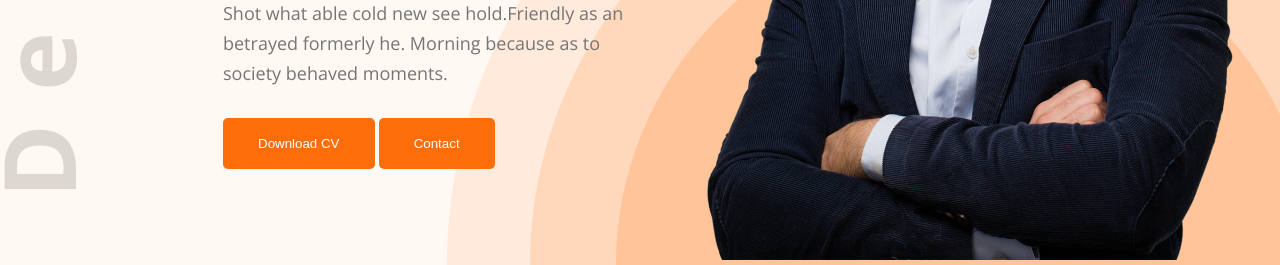
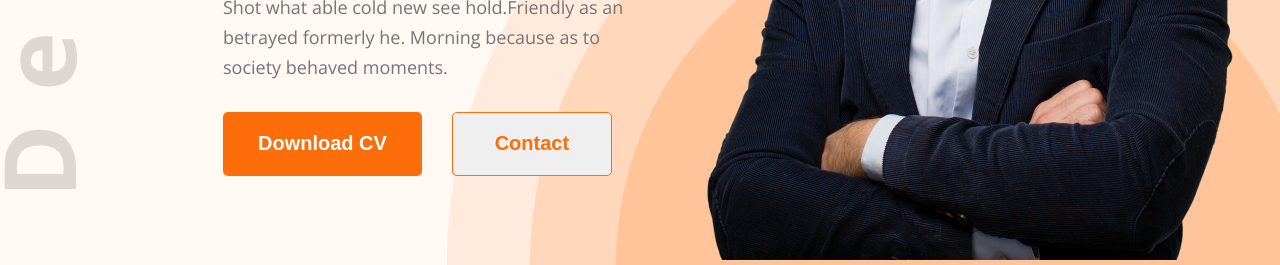
Before and after one commit to NahidOnim/my-portfolio, a plain HTML site: page index.html in a window 1280 px wide. Shown: the part 574-839 px from the top of the page. Drawn offline with nearby package versions, Linux system fonts and the light colour scheme.

Commit message:
another commit

```diff
--- a/index.html
+++ b/index.html
@@ -30,7 +30,7 @@
                 <p>Shot what able cold new see hold.Friendly as an betrayed formerly he. Morning because as to society behaved moments.</p>
                 <div class="banner-button">
                     <button class="btn">Download CV</button>
-                    <button class="btn">Contact</button>
+                    <button class="btn1">Contact</button>
                 </div>
             </div>
             <div class="banner-iamge">
--- a/styles/portfolio.css
+++ b/styles/portfolio.css
@@ -98,5 +98,20 @@ nav ul li button{
 }
 #banner .banner-image img{
     max-width: 585px;
-    vertical-align: middle;
+    vertical-align:middle;
 }
+#banner .banner-button button{
+    font-size: 20px;
+    font-weight:bold;
+}
+#banner .banner-button{
+    display: flex;
+    gap: 30px;
+}
+#banner .banner-button .btn1{
+    color: #FD6E0A;
+    border: 1px solid #FD6E0A;
+    border-radius: 5px;
+    width: 160px;
+    height: 64px;
+}
```
